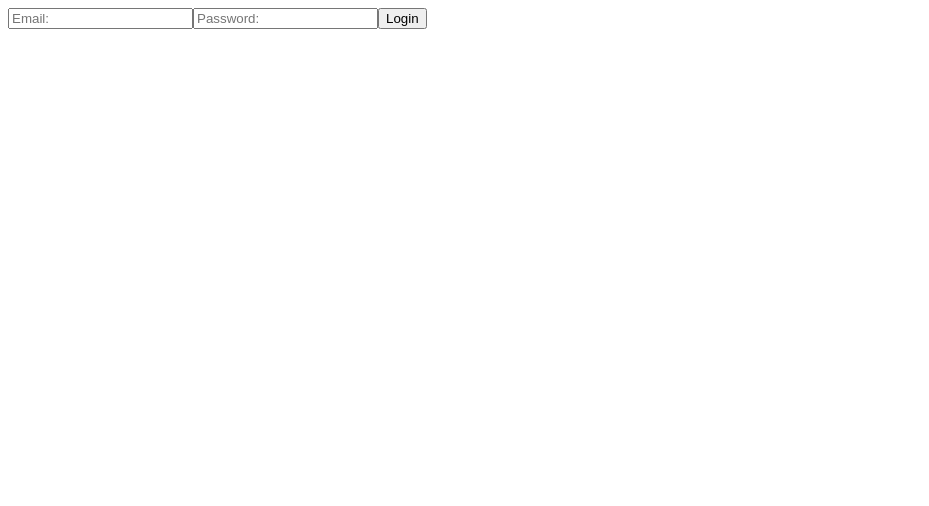
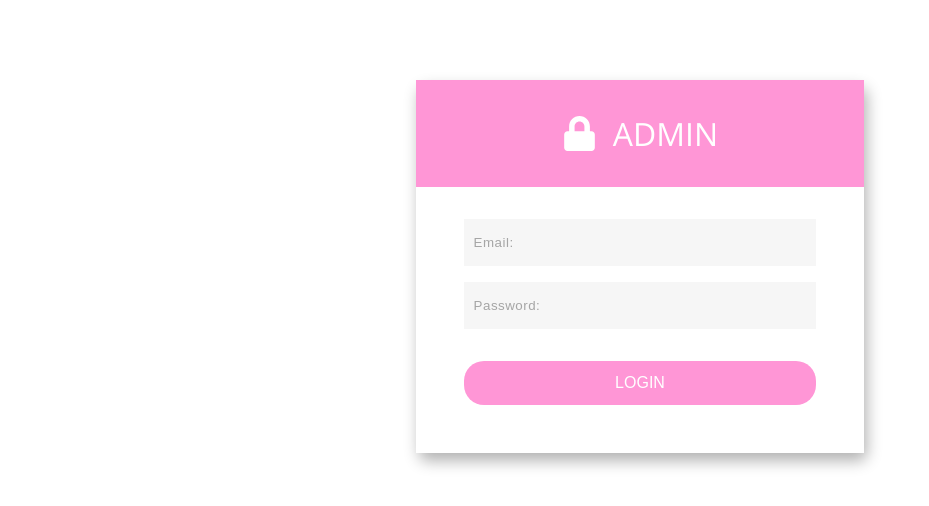
Before and after one commit to yxli001/bake-with-purpose, a Next.js app: page /admin in a window 1280 px wide. Shown: the top 506 px of the page, without its empty margins (0-929 px from the left). Built offline with nearby package versions, Linux system fonts and the light colour scheme; no server answers.

Commit message:
finish login page and logic

```diff
--- a/src/app/(admin)/admin/page.tsx
+++ b/src/app/(admin)/admin/page.tsx
@@ -8,8 +8,6 @@ import LoginForm from "@/components/LoginForm/LoginForm";
 export default function Admin() {
     const isAuthed = useAuthContext();
 
-    console.log(isAuthed);
-
     return (
         <div className={styles.admin}>
             {isAuthed ? <Dashboard /> : <LoginForm />}
--- a/src/app/(admin)/layout.tsx
+++ b/src/app/(admin)/layout.tsx
@@ -1,11 +1,13 @@
 "use client";
 
 import { AuthContextProvider } from "@/context/AuthContext";
-import { Cormorant_Garamond } from "next/font/google";
+import { Open_Sans } from "next/font/google";
 
-const cormorant = Cormorant_Garamond({
+import "../globals.css";
+
+const openSans = Open_Sans({
     subsets: ["latin"],
-    weight: ["700"],
+    weight: ["700", "400", "300", "500", "600", "800"],
 });
 
 export default function RootLayout({
@@ -16,7 +18,7 @@ export default function RootLayout({
     return (
         <html lang="en">
             <body
-                className={cormorant.className}
+                className={openSans.className}
                 suppressHydrationWarning={true}
             >
                 <AuthContextProvider>{children}</AuthContextProvider>
--- a/src/app/(users)/globals.css
+++ /dev/null
@@ -1,65 +0,0 @@
-* {
-  margin: 0;
-  padding: 0;
-  box-sizing: border-box;
-}
-
-html {
-  --scroll-behavior: smooth!important;
-  scroll-behavior: smooth!important;
-}
-
-.container {
-  width: 100%;
-  height: 100%;
-  display: flex;
-  flex-direction: column;
-}
-
-body {
-  width: 100vw;
-  height: 100vh;
-  overflow-x: hidden;
-}
-
-.children {
-  flex: 1;
-}
-
-.not-found {
-  width: 100%;
-  height: 100%;
-  background-color: #ff96d6;
-  color: white;
-  font-size: 5rem;
-  display: flex;
-  flex-direction: column;
-  align-items: center;
-  padding-top: 8%;
-}
-
-.big {
-  font-size: 18rem;
-  font-weight: 100;
-  letter-spacing: 2rem;
-}
-
-.small {
-  font-size: 1.1rem;
-  color: #f6e3f2;
-}
-
-.buttons {
-  margin-top: 2rem;
-  display: flex;
-  gap: 1rem;
-}
-
-.link-button {
-  background-color: transparent;
-  color: white;
-}
-
-.link-button:hover {
-  text-decoration: underline;
-}
--- a/src/app/(users)/layout.tsx
+++ b/src/app/(users)/layout.tsx
@@ -1,7 +1,8 @@
 import Footer from "@/components/Footer/Footer";
-import "./globals.css";
 import Navbar from "@/components/Navbar/Navbar";
 import { Cormorant_Garamond } from "next/font/google";
+
+import "../globals.css";
 
 const cormorant = Cormorant_Garamond({
     subsets: ["latin"],
--- /dev/null
+++ b/src/app/globals.css
@@ -0,0 +1,65 @@
+* {
+    margin: 0;
+    padding: 0;
+    box-sizing: border-box;
+}
+
+html {
+    --scroll-behavior: smooth !important;
+    scroll-behavior: smooth !important;
+}
+
+.container {
+    width: 100%;
+    height: 100%;
+    display: flex;
+    flex-direction: column;
+}
+
+body {
+    width: 100vw;
+    height: 100vh;
+    overflow-x: hidden;
+}
+
+.children {
+    flex: 1;
+}
+
+.not-found {
+    width: 100%;
+    height: 100%;
+    background-color: #ff96d6;
+    color: white;
+    font-size: 5rem;
+    display: flex;
+    flex-direction: column;
+    align-items: center;
+    padding-top: 8%;
+}
+
+.big {
+    font-size: 18rem;
+    font-weight: 100;
+    letter-spacing: 2rem;
+}
+
+.small {
+    font-size: 1.1rem;
+    color: #f6e3f2;
+}
+
+.buttons {
+    margin-top: 2rem;
+    display: flex;
+    gap: 1rem;
+}
+
+.link-button {
+    background-color: transparent;
+    color: white;
+}
+
+.link-button:hover {
+    text-decoration: underline;
+}
--- /dev/null
+++ b/src/components/LoadingPage/LoadingPage.module.css
@@ -0,0 +1,13 @@
+.page {
+    width: 100vw;
+    height: 100vh;
+    z-index: 100;
+    background-color: white;
+}
+
+.loading {
+    position: absolute;
+    transform: translate(-50%, -50%);
+    top: 50%;
+    left: 50%;
+}
--- /dev/null
+++ b/src/components/LoadingPage/LoadingPage.tsx
@@ -0,0 +1,16 @@
+import React from "react";
+import Spinner from "../Spinner/Spinner";
+
+import styles from "./LoadingPage.module.css";
+
+const LoadingPage = () => {
+    return (
+        <div className={styles.page}>
+            <div className={styles.loading}>
+                <Spinner size={50} color="#ff96d6" />
+            </div>
+        </div>
+    );
+};
+
+export default LoadingPage;
--- a/src/components/LoginForm/LoginForm.module.css
+++ b/src/components/LoginForm/LoginForm.module.css
@@ -0,0 +1,72 @@
+.formPage {
+    width: 100%;
+    padding: 5rem;
+}
+
+.form {
+    width: clamp(400px, 40%, 450px);
+    border-radius: 8px;
+    box-shadow: 3px 8px 15px rgba(0, 0, 0, 0.3);
+
+    display: flex;
+    margin: 0 auto;
+    flex-direction: column;
+    justify-content: center;
+    align-items: stretch;
+    gap: 1rem;
+}
+
+.formHeader {
+    background-color: #ff96d6;
+    padding: 2rem;
+    display: flex;
+    align-items: center;
+    justify-content: center;
+    gap: 1rem;
+}
+
+.formBody {
+    background-color: white;
+
+    display: flex;
+    flex-direction: column;
+    gap: 1rem;
+
+    padding: 1rem 3rem 3rem 3rem;
+}
+
+.title {
+    font-size: 2rem;
+    font-weight: 400;
+    text-align: center;
+    color: white;
+}
+
+.input {
+    padding: 1rem 0.6rem;
+    border: none;
+    background-color: rgba(170, 170, 170, 0.1);
+    letter-spacing: 0.5px;
+}
+
+.input::placeholder {
+    color: rgba(85, 85, 85, 0.5);
+}
+
+.login {
+    margin-top: 1rem;
+    padding: 0.8rem;
+    text-transform: uppercase;
+    border-radius: 20px;
+
+    border: none;
+    background-color: #ff96d6;
+    color: white;
+    font-size: 1rem;
+}
+
+.message {
+    margin: 0rem 0rem 1rem 0rem;
+    text-align: center;
+    color: red;
+}
--- a/src/components/LoginForm/LoginForm.tsx
+++ b/src/components/LoginForm/LoginForm.tsx
@@ -4,27 +4,59 @@ import React, { useState } from "react";
 import signIn from "@/firebase/signin";
 
 import styles from "./LoginForm.module.css";
-import Spinner from "../Spinner/Spinner";
 
-type Props = {};
+import { FaLock } from "react-icons/fa";
+import LoadingPage from "../LoadingPage/LoadingPage";
 
-const LoginForm = (props: Props) => {
+const LoginForm = () => {
     const [message, setMessage] = useState("");
     const [email, setEmail] = useState("");
     const [password, setPassword] = useState("");
     const [loading, setLoading] = useState(false);
 
+    const isEmail = (email: string) => {
+        return String(email)
+            .toLowerCase()
+            .match(
+                /^(([^<>()[\]\\.,;:\s@"]+(\.[^<>()[\]\\.,;:\s@"]+)*)|.(".+"))@((\[[0-9]{1,3}\.[0-9]{1,3}\.[0-9]{1,3}\.[0-9]{1,3}\])|(([a-zA-Z\-0-9]+\.)+[a-zA-Z]{2,}))$/
+            );
+    };
+
     const login = async () => {
         setLoading(true);
 
-        const { result, error } = await signIn(email, password);
-        console.log(result, error);
+        const { error } = await signIn(email, password);
+
+        if (error) {
+            switch (error.code) {
+                case "auth/invalid-email":
+                    setMessage("Please enter a valid email.");
+                    break;
+                case "auth/user-not-found":
+                    setMessage("User with that email doesn't exist.");
+                    break;
+                case "auth/wrong-password":
+                    setMessage("Wrong password.");
+                    break;
+                default:
+                    setMessage("An unknown error has occurred.");
+                    console.log(error);
+            }
+        }
 
         setLoading(false);
     };
 
     const validate = () => {
-        console.log("validated");
+        if (!email || email.trim().length == 0 || !isEmail(email)) {
+            setMessage("Please enter a valid email.");
+            return false;
+        }
+
+        if (!password || password.trim().length < 6) {
+            setMessage("Password has to be greater than 6 characters.");
+            return false;
+        }
 
         return true;
     };
@@ -38,7 +70,16 @@ const LoginForm = (props: Props) => {
     };
 
     const form = (
+        <div className={styles.formPage}>
             <div className={styles.form}>
+                <div className={styles.formHeader}>
+                    <FaLock className={styles.icon} size={35} color="white" />
+                    <h1 className={styles.title}>ADMIN</h1>
+                </div>
+                <div className={styles.formBody}>
+                    {message && message !== "" && (
+                        <p className={styles.message}>{message}</p>
+                    )}
                     <input
                         className={styles.input}
                         type="text"
@@ -66,11 +107,12 @@ const LoginForm = (props: Props) => {
                     <button className={styles.login} onClick={submit}>
                         Login
                     </button>
-            <p className={styles.message}>{message}</p>
+                </div>
+            </div>
         </div>
     );
 
-    return <>{!loading ? form : <Spinner />}</>;
+    return <>{!loading ? form : <LoadingPage />}</>;
 };
 
 export default LoginForm;
--- a/src/context/AuthContext.tsx
+++ b/src/context/AuthContext.tsx
@@ -3,6 +3,10 @@
 import React from "react";
 import { onAuthStateChanged, getAuth } from "firebase/auth";
 import firebase_app from "@/firebase/config";
+import Spinner from "@/components/Spinner/Spinner";
+
+import "@/app/globals.css";
+import LoadingPage from "@/components/LoadingPage/LoadingPage";
 
 const auth = getAuth(firebase_app);
 
@@ -33,7 +37,7 @@ export const AuthContextProvider = ({ children }: AuthContextProviderProps) => {
 
     return (
         <AuthContext.Provider value={isAuthed}>
-            {loading ? <div>Loading...</div> : children}
+            {loading ? <LoadingPage /> : children}
         </AuthContext.Provider>
     );
 };
--- a/src/firebase/signin.ts
+++ b/src/firebase/signin.ts
@@ -8,7 +8,7 @@ export default async function signIn(email: string, password: string) {
         error = null;
     try {
         result = await signInWithEmailAndPassword(auth, email, password);
-    } catch (e) {
+    } catch (e: any) {
         error = e;
     }
 
```
Also changed, not shown: src/app/(user)/page.tsx (deleted, +0 -18 lines). Lines whose indentation alone changed are shown as unchanged.
